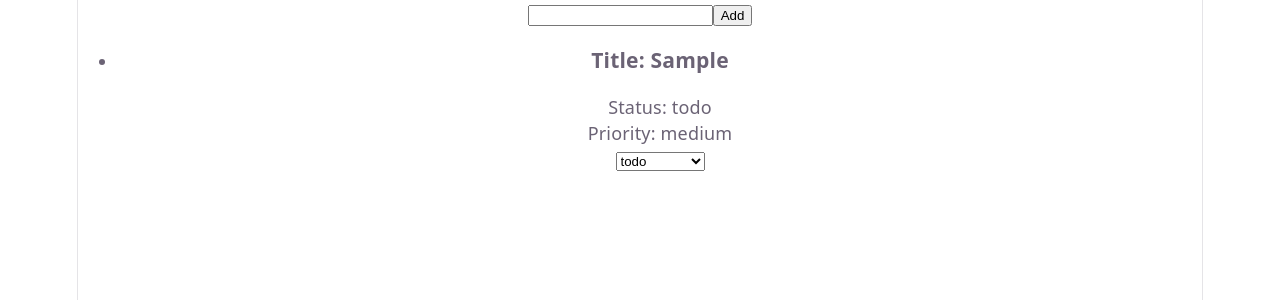
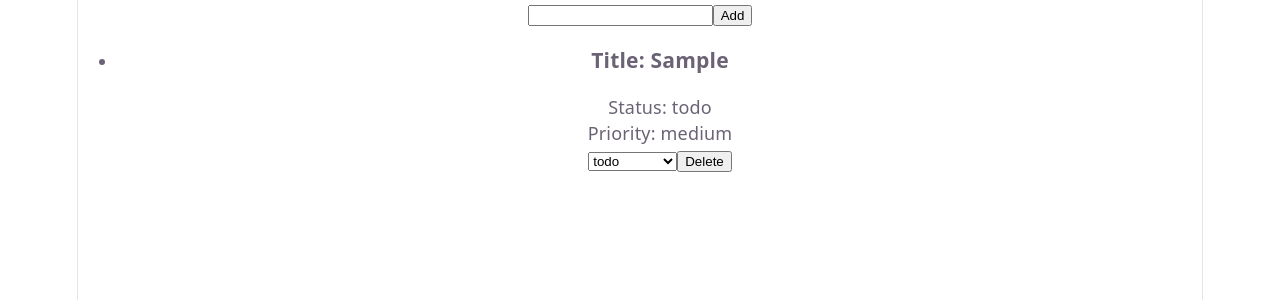
Before and after one commit to viktoriiavetoshkina/taskflow, a React (Vite) app in the folder client/: page / in a window 1280 px wide. Both pictures are taken after typing "Sample" into the empty fields and a click on the button "Add". Shown: the top 300 px of the page. Built offline with nearby package versions, Linux system fonts and the light colour scheme.

Commit message:
feat: add task deletion

```diff
--- a/client/src/App.tsx
+++ b/client/src/App.tsx
@@ -15,10 +15,14 @@ function App() {
     setTasks(tasks => tasks.map(task => task.id === id ? {...task, status} : task))
   }
 
+  const handleTaskDelete = (id: string) => {
+    setTasks(tasks => tasks.filter(task => task.id !== id));
+  }
+
   return (
     <div>
       <QuickAdd onAddTask={handleTaskAdd}/>
-      <TaskList tasks={tasks} onStatusChange={handleStatusChange} />
+      <TaskList tasks={tasks} onStatusChange={handleStatusChange} onDeleteTask={handleTaskDelete} />
     </div>
   )
 }
--- a/client/src/components/TaskList.tsx
+++ b/client/src/components/TaskList.tsx
@@ -3,9 +3,10 @@ import { type Task, type TaskStatus, TASK_STATUSES } from '../types/task';
 type TaskListProps = {
     tasks: Task[];
     onStatusChange: (id: string, status: TaskStatus) => void;
+    onDeleteTask: (id: string) => void;
 }
 
-export function TaskList({ tasks, onStatusChange }: TaskListProps) {
+export function TaskList({ tasks, onStatusChange, onDeleteTask }: TaskListProps) {
 
     return (
             tasks.length === 0 ? <p>No tasks yet</p>
@@ -20,6 +21,7 @@ export function TaskList({ tasks, onStatusChange }: TaskListProps) {
                                 <option key={status} value={status}>{status}</option>
                             ))}
                         </select>
+                        <button type="button" onClick={() => onDeleteTask(task.id)}>Delete</button>
                     </li>
             ))}
             </ul>
```
